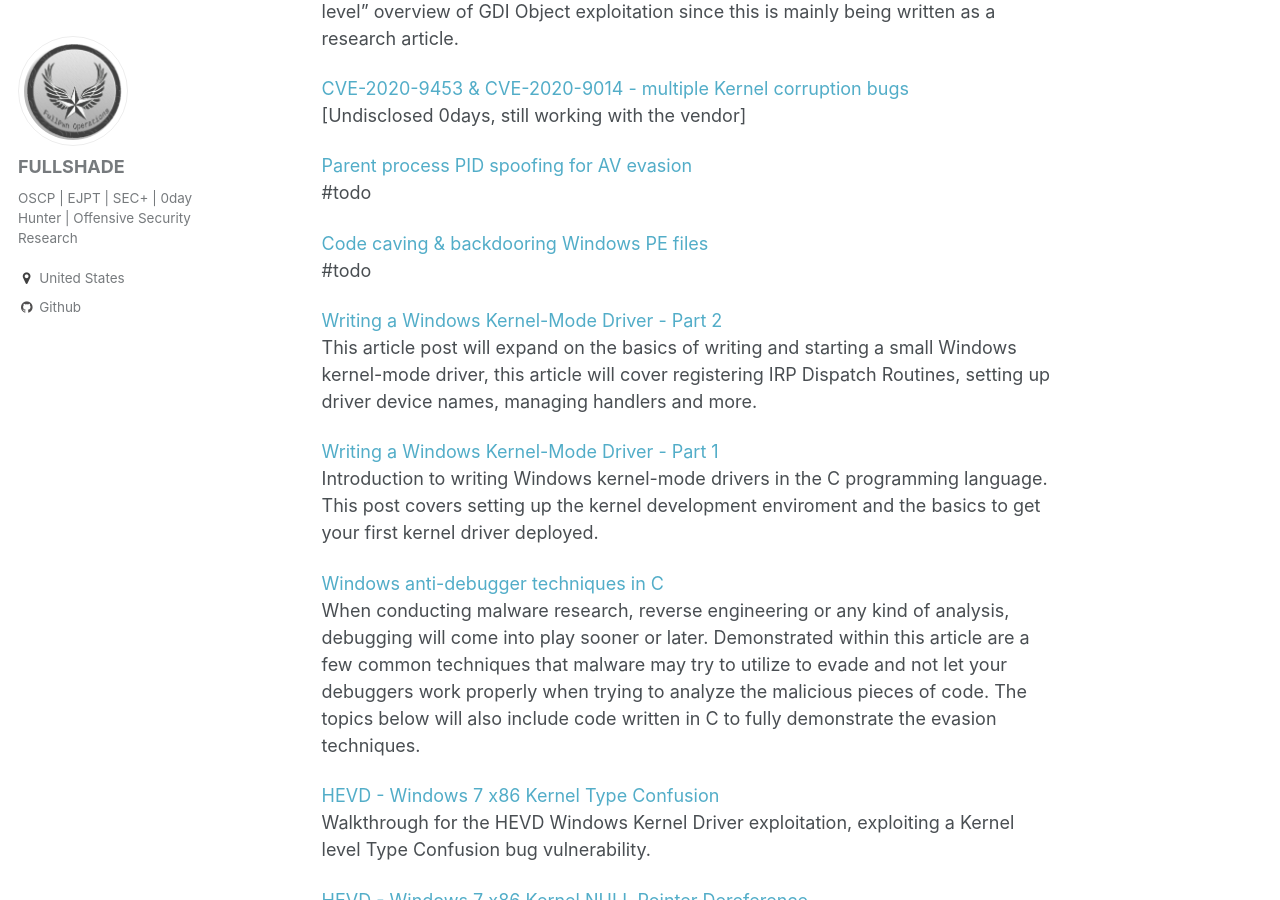
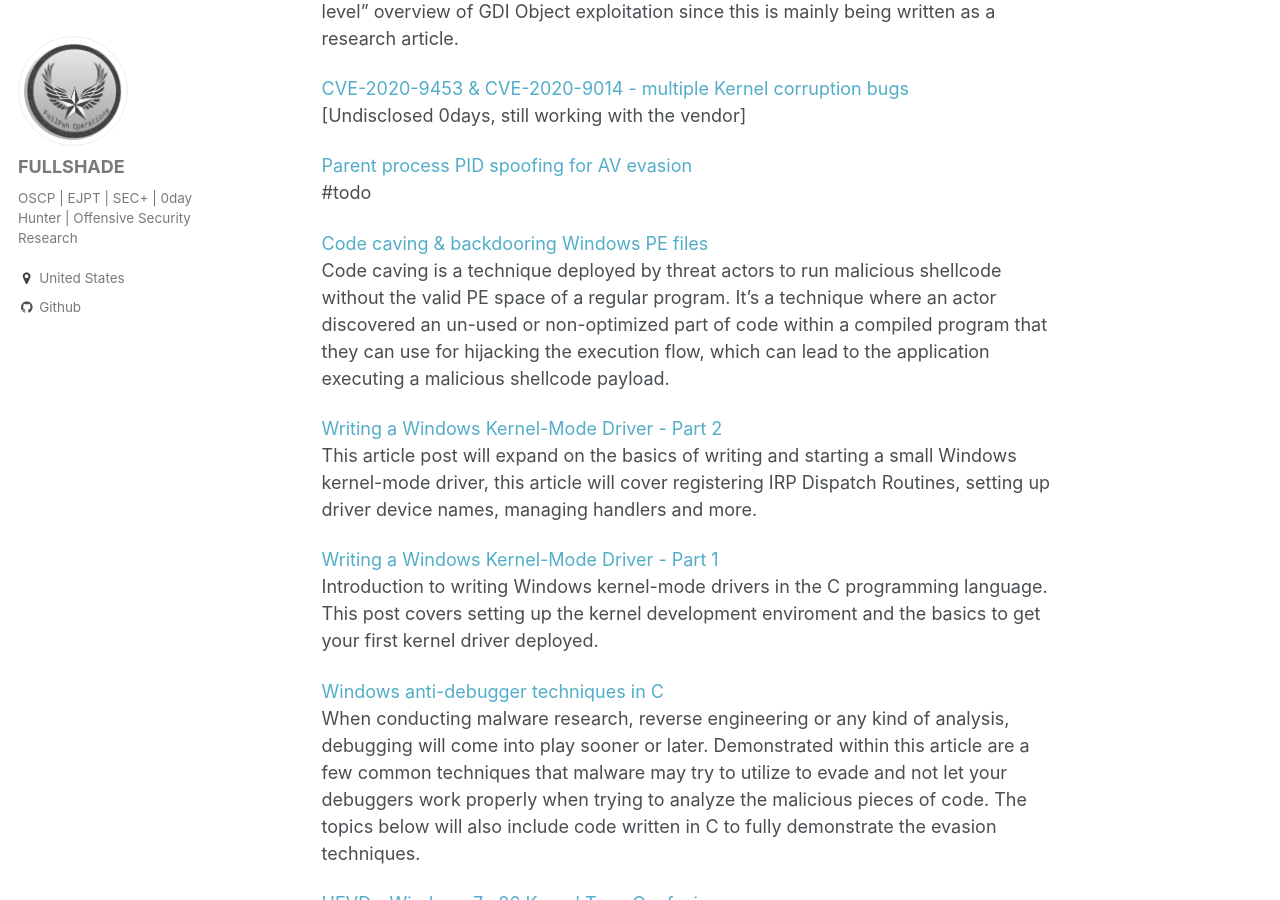
Before and after one commit to asdyxcyxc/FULLSHADE.github.io, a Jekyll site: the page built from _pages/posts.md, in a window 1280 px wide and 900 px high, scrolled down 523 px. Built offline with Jekyll 4.4.1, drawn with Linux system fonts in a browser that asks for light colours.

Commit message:
Update 2020-03-06-code-caving.md

```diff
--- a/_posts/2020-03-06-code-caving.md
+++ b/_posts/2020-03-06-code-caving.md
@@ -3,4 +3,27 @@
 title: Code caving & backdooring Windows PE files
 ---
 
-#todo
+Code caving is a technique deployed by threat actors to run malicious shellcode without the valid PE space of a regular program. It's a technique where an actor discovered an un-used or non-optimized part of code within a compiled program that they can use for hijacking the execution flow, which can lead to the application executing a malicious shellcode payload.
+
+#### Thanks Wikipedia
+> A code cave is a series of null bytes in a process's memory. The code cave inside a process's memory is often a reference to a section of the code's script functions that have capacity for the injection of custom instructions. For example, if a script's memory allows for five bytes and only three bytes are used, then the remaining two bytes can be used to add additional code to cript without making significant changes.
+
+---
+
+This walkthrough will be utilizing an older version of Putty, Putty v0.66, which can be downloaded from [here](https://www.chiark.greenend.org.uk/~sgtatham/putty/releases/0.66.html).
+
+----
+
+We can start by opening up putty.exe within CFF Explorer to view the PE data.
+
+![code caving 1](https://raw.githubusercontent.com/FULLSHADE/FULLSHADE.github.io/master/static/img/_posts/code_caving_1.png)
+
+Open up the section headers tab and we need to add a new header, this header will be utilized for malicious purposes. Go to `Section Headers [x]` > Right-click and select `Add Section (Header Only)`, then name your new section header. From here you can adjust the header size by changing the `VirtualSize` and `RawSize` sections.
+
+![code caving 1](https://raw.githubusercontent.com/FULLSHADE/FULLSHADE.github.io/master/static/img/_posts/code_caving_2.png)
+
+
+
+
+
+----
```
